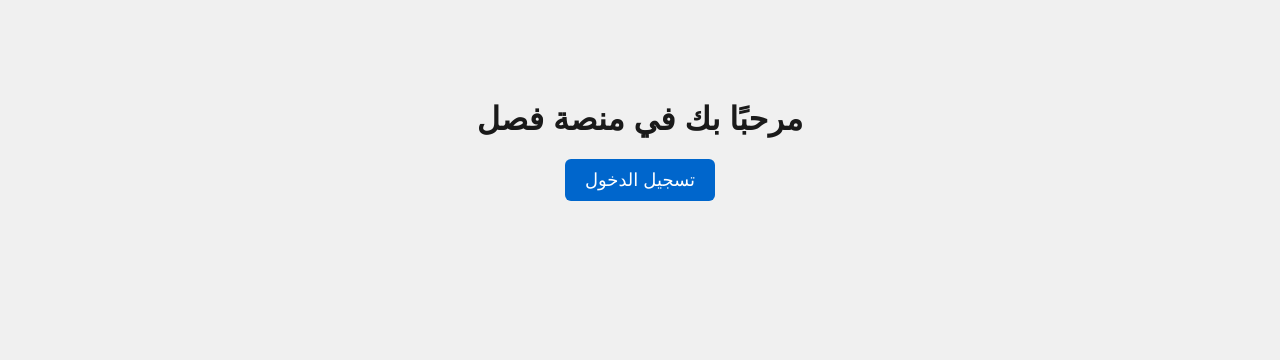
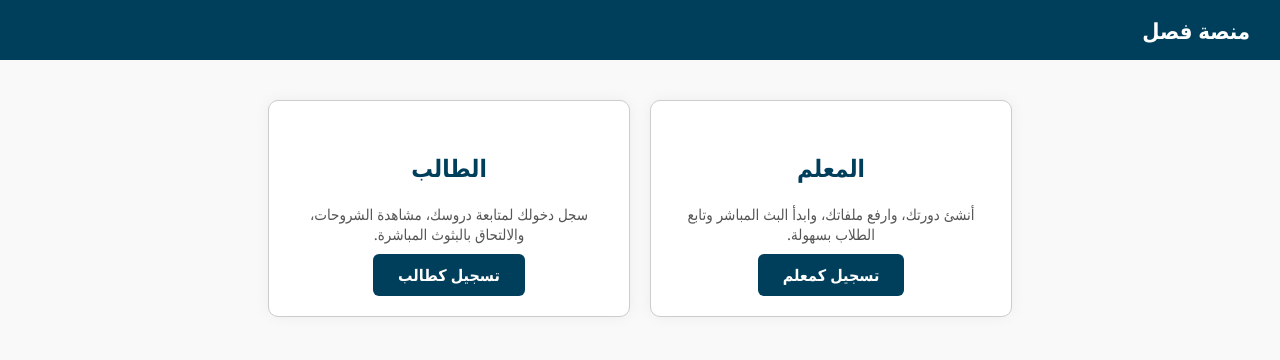
Before and after one commit to fasl323/fasl-site, a plain HTML site: page index.html in a window 1280 px wide. Drawn offline with Linux system fonts and the light colour scheme.

Commit message:
Add files via upload

```diff
--- a/index.html
+++ b/index.html
@@ -1,33 +1,98 @@
-<!-- index.html -->
 <!DOCTYPE html>
 <html lang="ar" dir="rtl">
 <head>
   <meta charset="UTF-8" />
-  <meta name="viewport" content="width=device-width, initial-scale=1.0"/>
+  <meta name="viewport" content="width=device-width, initial-scale=1.0" />
   <title>منصة فصل</title>
   <style>
     body {
-      font-family: sans-serif;
-      text-align: center;
-      margin-top: 100px;
-      background: #f0f0f0;
-    }
-    h1 {
+      margin: 0;
+      font-family: 'Segoe UI', Tahoma, Geneva, Verdana, sans-serif;
+      background-color: #f9f9f9;
       color: #1a1a1a;
     }
-    button {
-      background-color: #0066cc;
+
+    header {
+      background-color: #003f5c;
       color: white;
-      border: none;
-      padding: 10px 20px;
-      font-size: 18px;
+      padding: 15px 30px;
+      text-align: right;
+      font-size: 22px;
+      font-weight: bold;
+    }
+
+    .container {
+      display: flex;
+      flex-wrap: wrap;
+      justify-content: center;
+      padding: 40px 20px;
+      gap: 20px;
+    }
+
+    .section {
+      background-color: #ffffff;
+      border: 1px solid #ccc;
+      border-radius: 10px;
+      padding: 30px;
+      width: 300px;
+      box-shadow: 0 0 15px rgba(0, 0, 0, 0.05);
+      text-align: center;
+    }
+
+    .section h2 {
+      color: #003f5c;
+      margin-bottom: 20px;
+    }
+
+    .section p {
+      font-size: 15px;
+      margin-bottom: 20px;
+      color: #555;
+    }
+
+    .section a {
+      text-decoration: none;
+      background-color: #003f5c;
+      color: white;
+      padding: 10px 25px;
       border-radius: 6px;
-      cursor: pointer;
+      font-weight: bold;
+      transition: 0.2s;
+    }
+
+    .section a:hover {
+      background-color: #005b85;
+    }
+
+    @media (max-width: 700px) {
+      .container {
+        flex-direction: column;
+        align-items: center;
+      }
     }
   </style>
 </head>
 <body>
-  <h1>مرحبًا بك في منصة فصل</h1>
-  <button onclick="alert('تم الضغط على تسجيل الدخول')">تسجيل الدخول</button>
+
+  <header>
+    منصة فصل
+  </header>
+
+  <div class="container">
+
+    <div class="section">
+      <h2>المعلم</h2>
+      <p>أنشئ دورتك، وارفع ملفاتك، وابدأ البث المباشر وتابع الطلاب بسهولة.</p>
+      <a href="register.html">تسجيل كمعلم</a>
+    </div>
+
+    <div class="section">
+      <h2>الطالب</h2>
+      <p>سجل دخولك لمتابعة دروسك، مشاهدة الشروحات، والالتحاق بالبثوث المباشرة.</p>
+      <a href="register.html">تسجيل كطالب</a>
+    </div>
+
+  </div>
+
 </body>
 </html>
```
